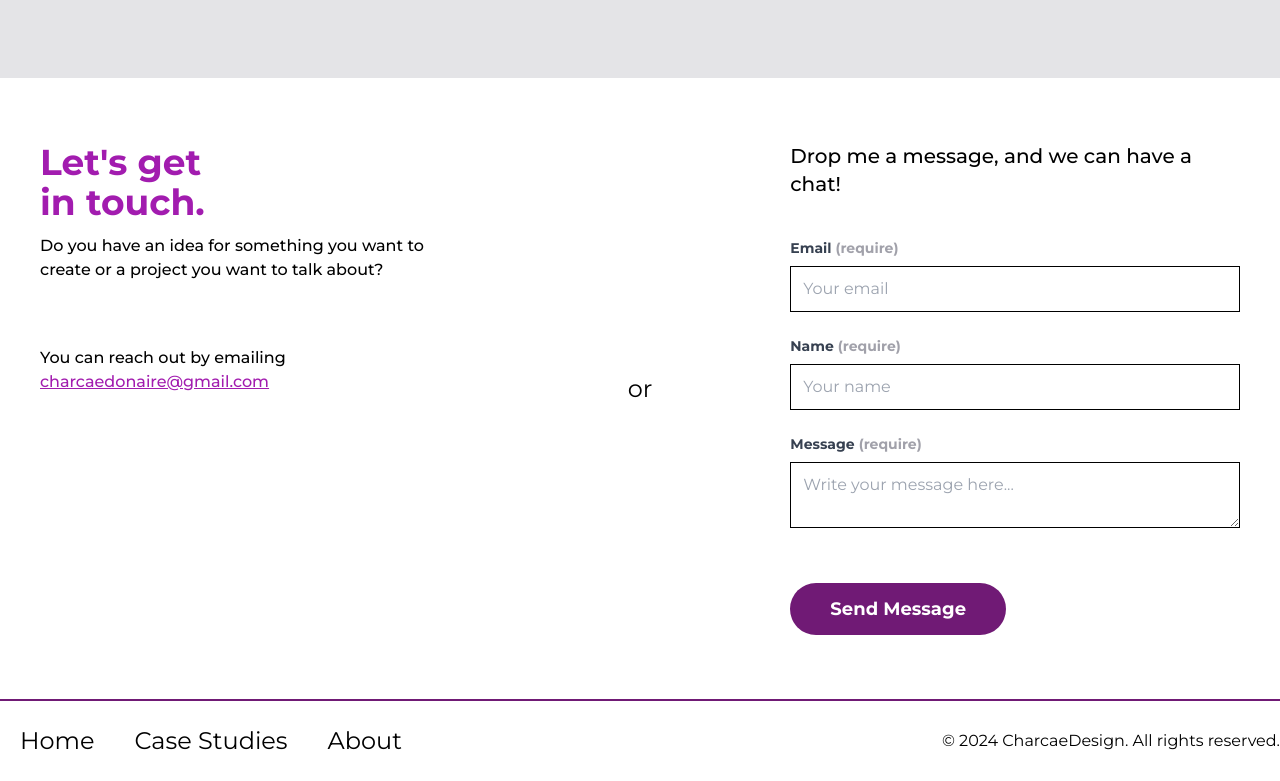
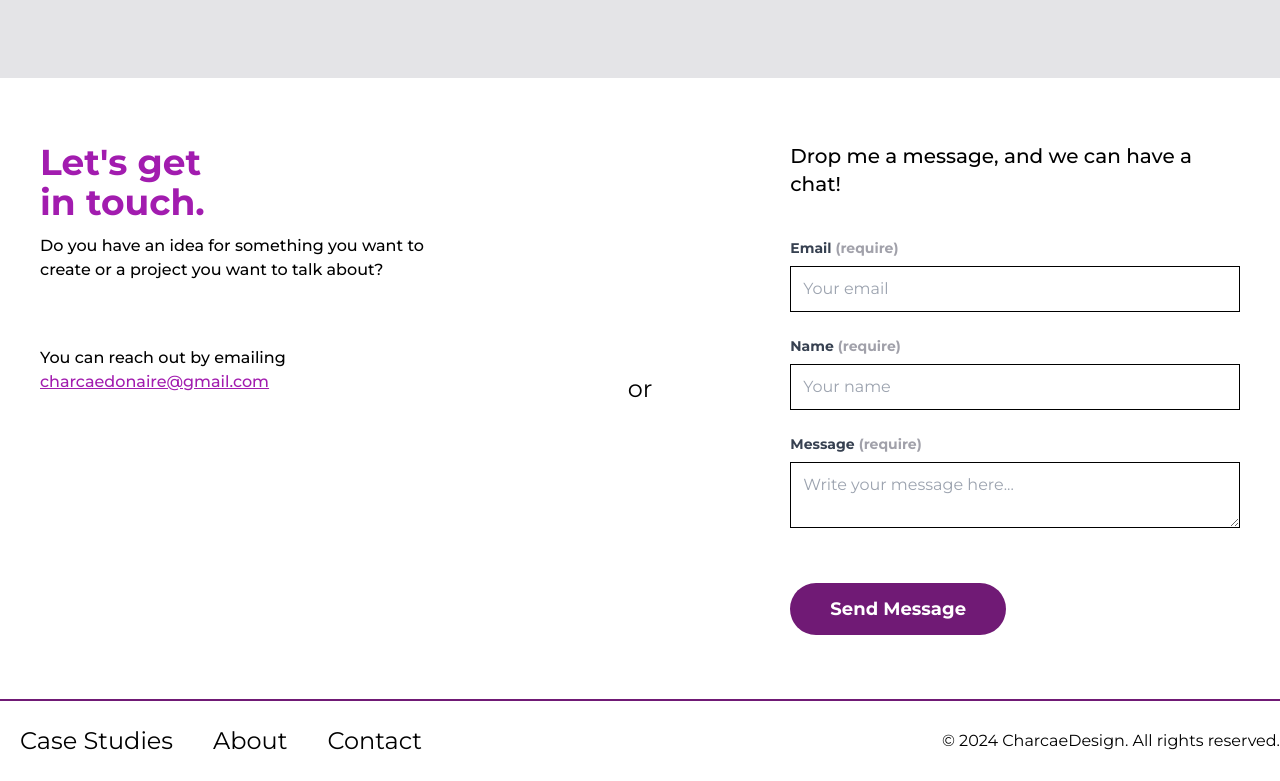
Before and after one commit to timnaire/chassy, a React (Create React App) app: page / in a window 1280 px wide. Shown: the part 1664-2445 px from the top of the page. Built offline with nearby package versions, Linux system fonts and the light colour scheme.

Commit message:
Fix footer links

```diff
--- a/src/app/layout/Footer.tsx
+++ b/src/app/layout/Footer.tsx
@@ -1,26 +1,41 @@
-import { NavLink } from 'react-router-dom';
+import { NavLink, useLocation } from 'react-router-dom';
 
 export function Footer() {
+  const location = useLocation();
+
   return (
     <footer className="border-t-2 border-t-fuchsia-900">
       <div className="container mx-auto">
         <div className="flex justify-center md:justify-between">
           <ul className="hidden md:flex">
+            {location.pathname !== '/' && (
               <li className="md:px-5 py-6">
                 <NavLink className="md:text-md lg:text-2xl" to={`/`}>
                   Home
                 </NavLink>
               </li>
+            )}
+            {location.pathname !== '/case-studies' && (
               <li className="md:px-5 py-6">
                 <NavLink className="md:text-md lg:text-2xl" to={`/case-studies`}>
                   Case Studies
                 </NavLink>
               </li>
+            )}
+            {location.pathname !== '/about' && (
               <li className="md:px-5 py-6">
                 <NavLink className="md:text-md lg:text-2xl" to={`/about`}>
                   About
                 </NavLink>
               </li>
+            )}
+            {location.pathname !== '/contact' && (
+              <li className="md:px-5 py-6">
+                <NavLink className="md:text-md lg:text-2xl" to={`/contact`}>
+                  Contact
+                </NavLink>
+              </li>
+            )}
           </ul>
           <div className="flex self-center text-center">© 2024 CharcaeDesign. All rights reserved.</div>
         </div>
```
Also changed, not shown: public/manifest.json, 1 other file (tests, documents, lock files or other folders). Lines whose indentation alone changed are shown as unchanged.
